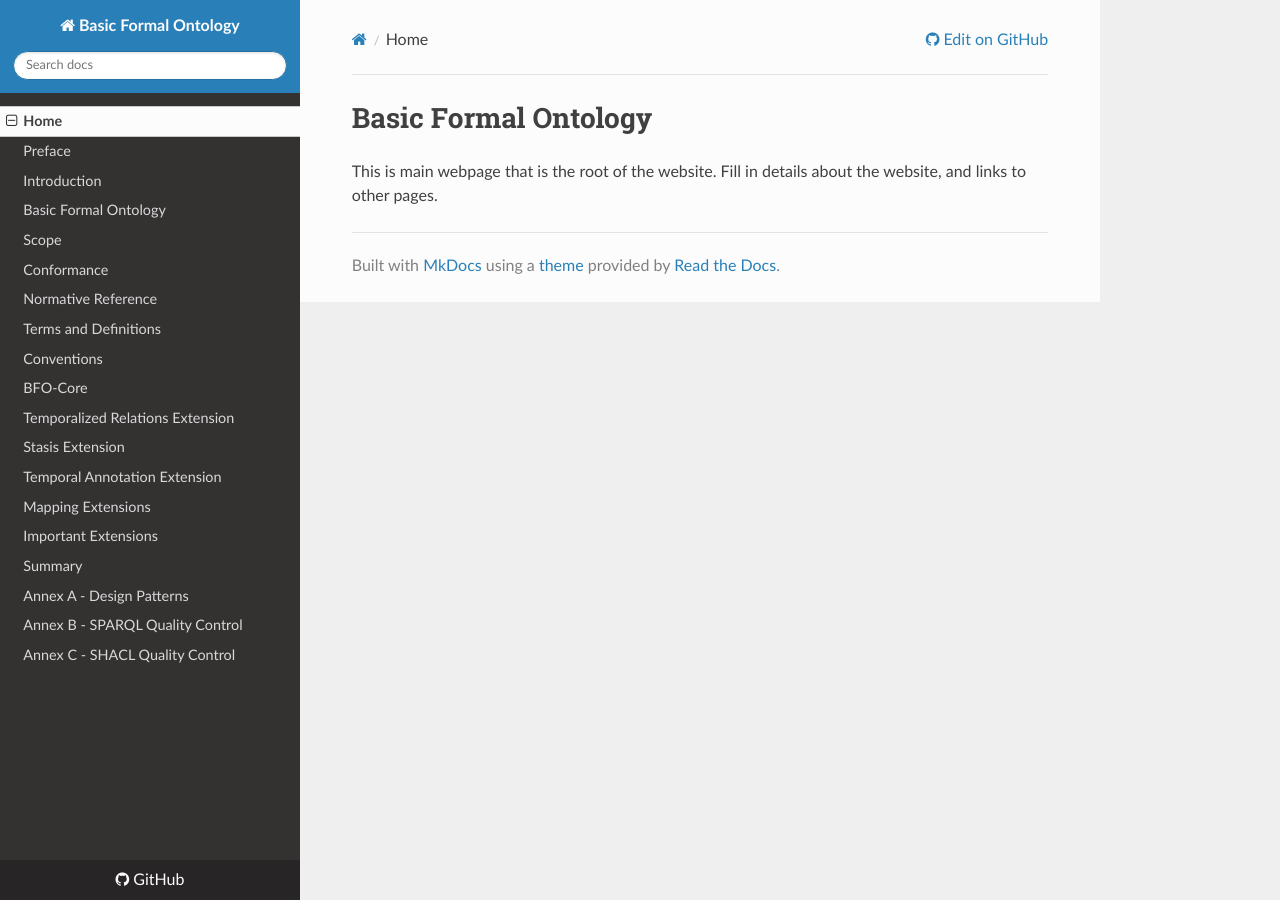
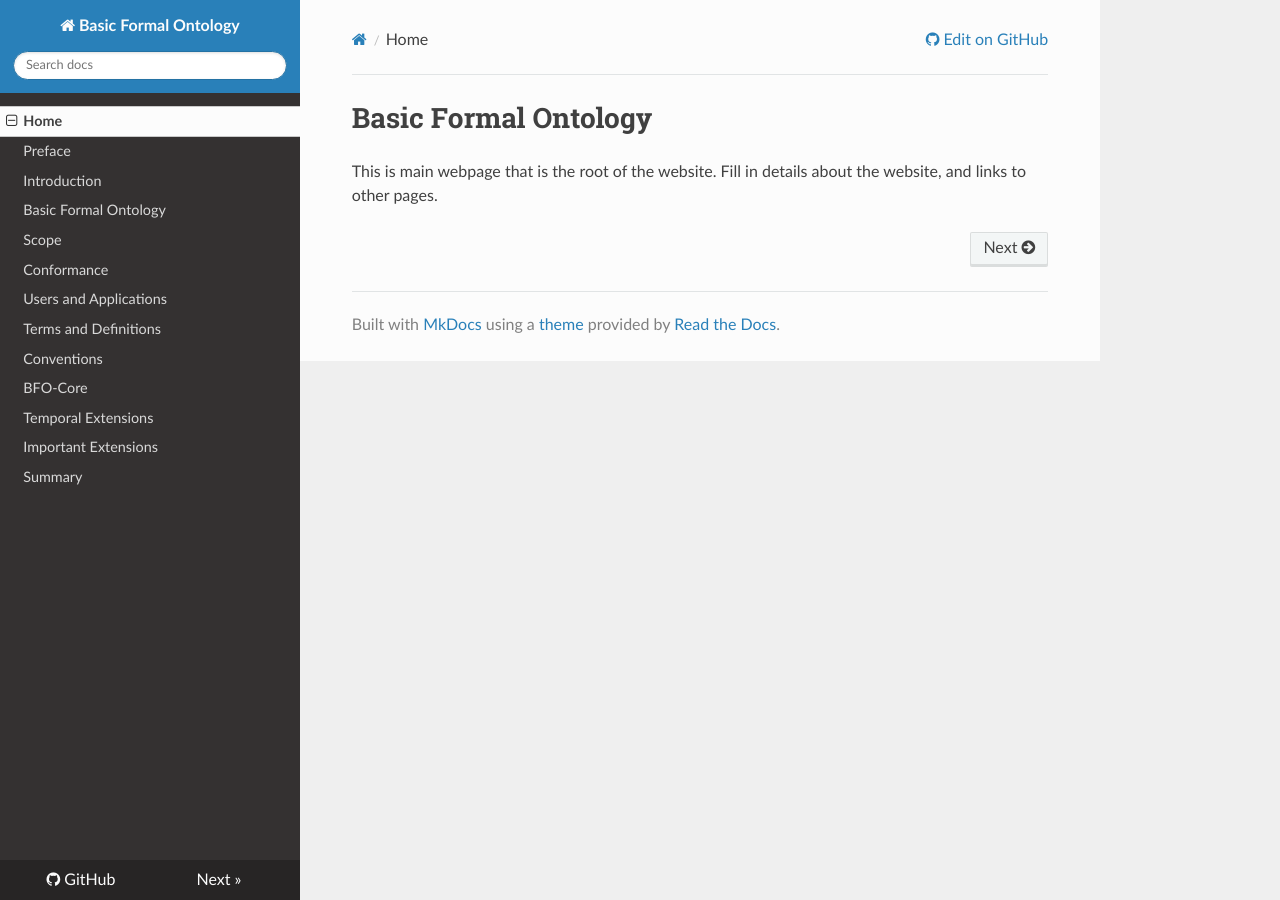
Before and after one commit to johnbeve/hub-and-spoke, an MkDocs documentation site: the page built from docs/index.md, in a window 1280 px wide. Built offline with MkDocs 1.6.1, drawn with Linux system fonts in a browser that asks for light colours; nearby versions of some CDN libraries.

Commit message:
directory updates

```diff
--- a/mkdocs.yml
+++ b/mkdocs.yml
@@ -10,16 +10,10 @@
   - Basic Formal Ontology: basic-formal-ontology.md
   - Scope: scope.md
   - Conformance: conformance.md
-  - Normative Reference: normative-reference.md
+  - Users and Applications: users-and-applications.md
   - Terms and Definitions: terms-and-definitions.md
   - Conventions: conventions.md
   - BFO-Core: bfo-core.md
-  - Temporalized Relations Extension: temporalized-relations-extensions.md
-  - Stasis Extension: stasis-extension.md
-  - Temporal Annotation Extension: temporal-annotation-extension.md
-  - Mapping Extensions: mapping-extensions.md
+  - Temporal Extensions: temporal-extensions.md
   - Important Extensions: important-extensions.md
   - Summary: summary.md
-  - Annex A - Design Patterns: design-patterns.md
-  - Annex B - SPARQL Quality Control: sparql-quality-control.md
-  - Annex C - SHACL Quality Control: shacl-quality-control.md
```
Also changed, not shown: docs/basic-formal-ontology.md (added), docs/conformance.md (added), docs/conventions.md (added), docs/introduction.md (added), docs/preface.md (added), docs/scope.md (added), docs/summary.md (added), docs/temporal-extensions.md (added), docs/terms-and-definitions.md (added), docs/users-and-applications.md (added), 2 other files.
